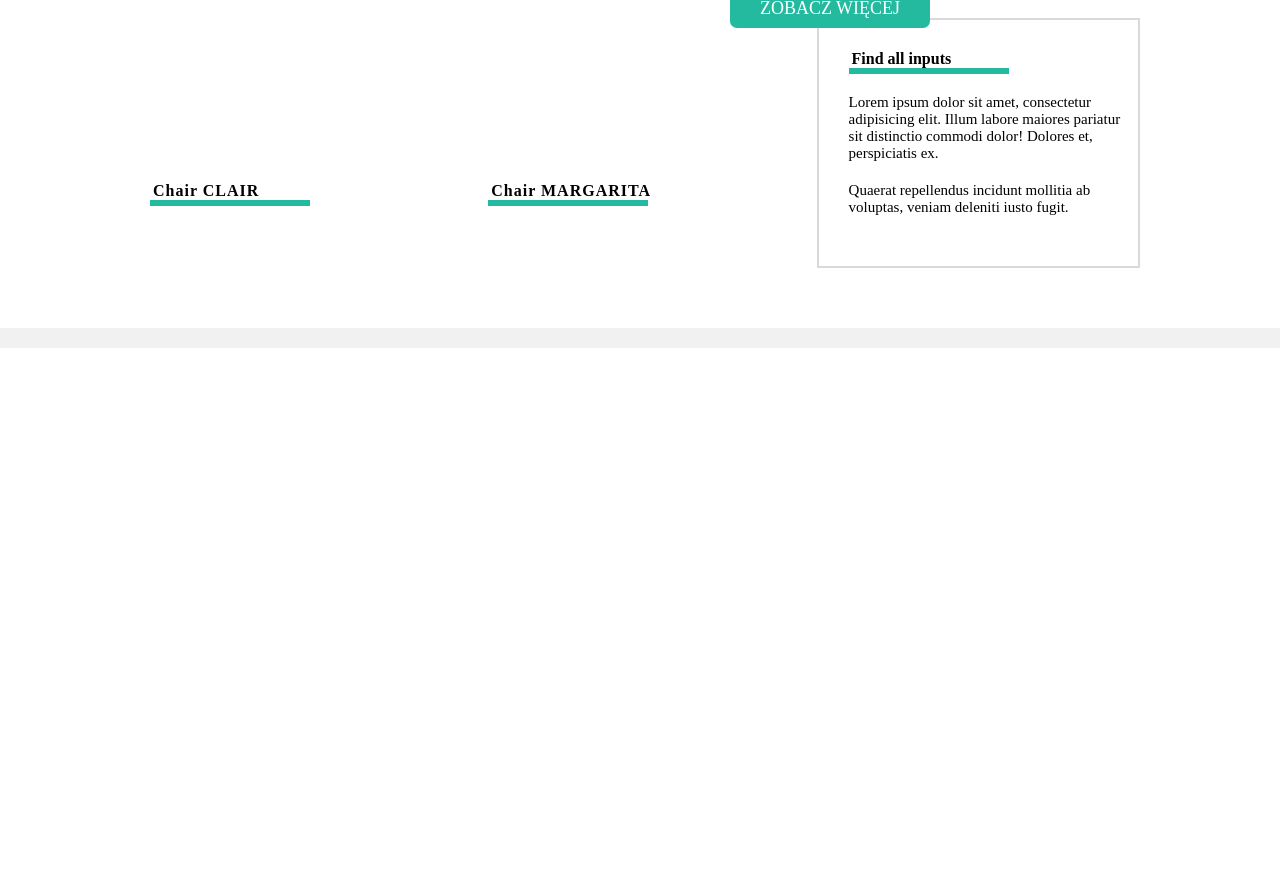
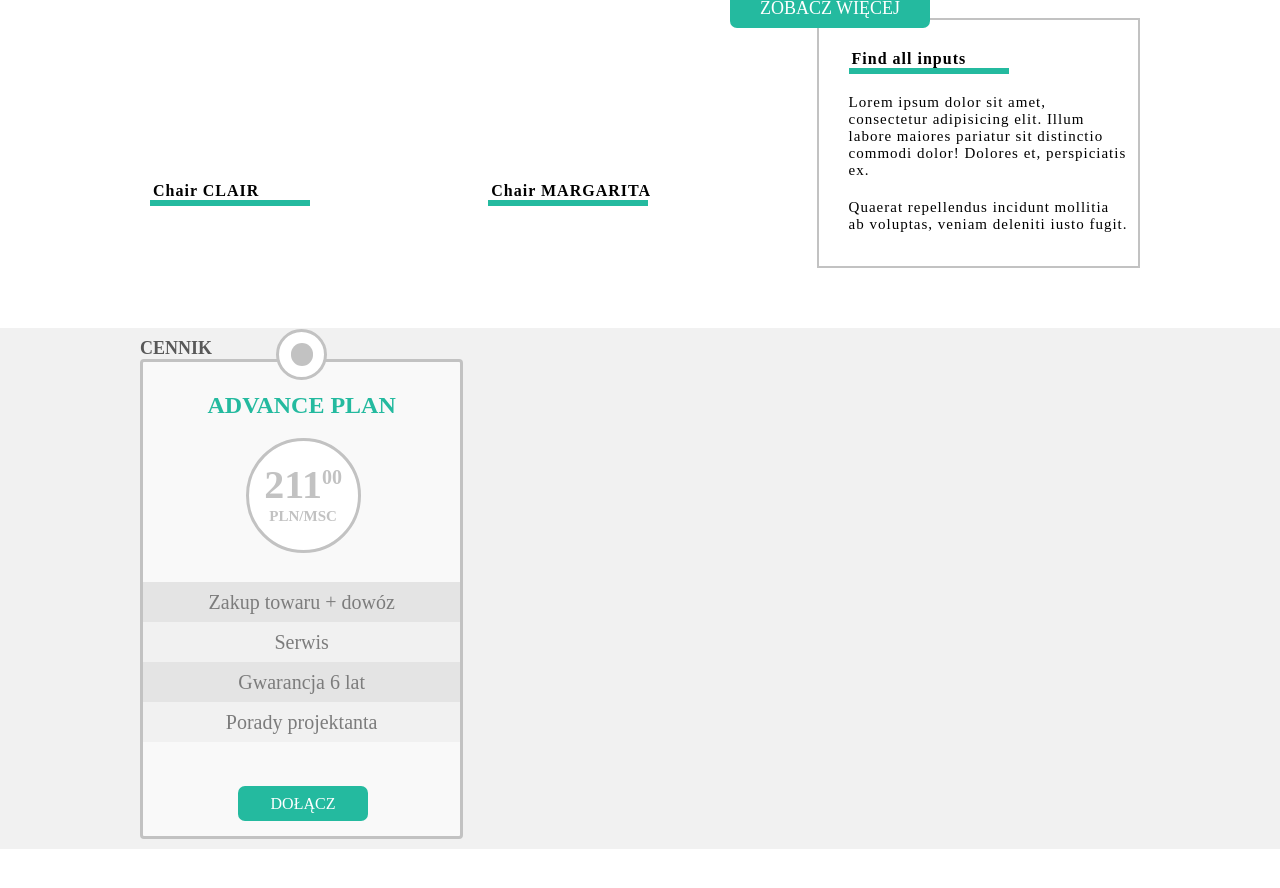
Before and after one commit to be2wa/Sit-on-Chair, a plain HTML site: page index.html in a window 1280 px wide. Shown: the part 338-1226 px from the top of the page. Before the commit the page ends 800 px from the top, so only its background shows below. Drawn offline with Linux system fonts and the light colour scheme; a web font is replaced by a local one.

Commit message:
price plan box done

```diff
--- a/css/style.css
+++ b/css/style.css
@@ -223,16 +223,16 @@ button#more {
     border-color: transparent;
 }
 
-button#more:visited {
+button:visited {
     outline: none;  /* cannot deal with the ugly border when visited */
 }
 
-button#more:hover {
+button:hover {
     cursor: pointer;
     box-shadow: 0 0 5px #24ba9f;
 }
 
-button#more:active {
+button:active {
     outline: none;
     bottom: -41px;  /* it works, but i feel this is messy */
 }
@@ -251,6 +251,7 @@ button#more:active {
     width: 32.33%;
     height: 250px;
     float: left;
+    letter-spacing: 1px;
 }
 
 .label {
@@ -259,7 +260,7 @@ button#more:active {
     background: rgba(255, 255, 255, 0.5);
     position: absolute;
     top: 57%;
-    letter-spacing: 1px;
+
     padding-left: 10px;
     padding-top: 20px;
     line-height: 120%;
@@ -292,11 +293,11 @@ button#more:active {
     padding-top: 30px;
     padding-left: 30px;
     padding-right: 10px;
-    border: 2px solid #d9d9d9;
+    border: 2px solid #c2c2c2;
     margin-left: 10px;
 }
 
-.choose_box h3 {
+.choose_box h4 {
     padding-left: 3px;
     font-size: 16px;
 }
@@ -311,6 +312,125 @@ button#more:active {
     width: 100%;
 }
 
+#pricing h2 {
+    font-size: 18px;
+    color: #585858;
+}
+
+.price_tag_box {
+    float: left;
+    width: 32.33%;
+    height: 480px;
+}
+
+.price_tag {
+    width: 100%;
+    height: 100%;
+    position: relative;
+    background-color: #f9f9f9;
+    border: 3px solid #c2c2c2;
+    border-radius: 4px;
+    text-align: center;
+}
+
+.price_tag_hanger_out {
+    position: absolute;
+    border-radius: 50%;
+    width: 51px;
+    height: 51px;
+    left: 42%;
+    top: -7%;
+    border: 3px solid #c2c2c2;
+    background-color: #fff;
+}
+
+.price_tag_hanger_in {
+    position: relative;
+    border-radius: 50%;
+    width: 50%;
+    height: 50%;
+    top: 25%;
+    left: 25%;
+    background-color: #c2c2c2;
+}
+
+.price_tag h3 {
+    color: #24ba9f;
+    font-weight: 700;
+    font-size: 24px;
+    padding-top: 30px;
+}
+
+.price_circle {
+    position: absolute;
+    width: 115px;
+    height: 115px;
+    border: 3px solid #c2c2c2;
+    background-color: #fff;
+    border-radius: 50%;
+    top: 16%;
+    left: 32.33%;
+}
+
+.price_circle p:first-child {
+    color: #c2c2c2;
+    font-weight: 700;
+    font-size: 40px;
+    padding-top: 20px;
+}
+
+.price_circle p:last-child {
+    color: #c2c2c2;
+    font-weight: 700;
+    font-size: 15px;
+}
+
+.price_circle p sup {
+    font-size: 50%;
+}
+
+ul.pricing_features {
+    position: absolute;
+    top: 220px;
+    list-style-type: none;
+    font-size: 18px;
+    color: #585858;
+    width: 100%;
+}
+
+ul.pricing_features li {
+    height: 40px;
+    line-height: 200%;
+    font-size: 20px;
+    color: #7c7c7c;
+}
+
+ul.pricing_features li:nth-child(2n+1) {
+    background-color: #e4e4e4;
+}
+
+ul.pricing_features li:nth-child(2n+2) {
+    background-color: #f1f1f1;
+}
+
+button.join {
+    position: absolute;
+    bottom: 15px;
+    left: 95px;
+    width: 130px;
+    height: 35px;
+    font-weight: 400;
+    font-size: 16px;
+    color: #fff;
+    background-color: #24ba9f;
+    border-radius: 7px;
+    border-color: transparent;
+}
+
+button.join:active {
+    bottom: 14px;
+}
+
 #contact {
     background: #fff;
     width: 100%;
--- a/index.html
+++ b/index.html
@@ -46,18 +46,18 @@
             <div class = "row" id = "choose_row">
                 <div class = "choose_box" id = "box_1">
                     <div class = "label">
-                        <h3>Chair CLAIR</h3>
+                        <h4>Chair CLAIR</h4>
                         <div class = "small_bar"></div>
                     </div>
                 </div>
                 <div class = "choose_box" id = "box_2">
                     <div class = "label">
-                        <h3>Chair MARGARITA</h3>
+                        <h4>Chair MARGARITA</h4>
                         <div class = "small_bar"></div>
                     </div>
                 </div>
                 <div class = "choose_box" id = "box_3">
-                    <h3>Find all inputs</h3>
+                    <h4>Find all inputs</h4>
                     <div class = "small_bar"></div>
                     <p>Lorem ipsum dolor sit amet, consectetur adipisicing elit. Illum labore maiores pariatur      sit distinctio commodi dolor! Dolores et, perspiciatis ex.
                     </p>
@@ -67,7 +67,31 @@
         </article>
     </section>
     <section id = "pricing">
-        <article class = "main_width"></article>
+        <article class = "main_width">
+            <h2>CENNIK</h2>
+            <div class = "big_bar"></div>
+            <div class = "row">
+                <div class = "price_tag_box">
+                    <div class = "price_tag">
+                        <div class = "price_tag_hanger_out">
+                            <div class = "price_tag_hanger_in"></div>
+                        </div>
+                        <h3>ADVANCE PLAN</h3>
+                        <div class = "price_circle">
+                            <p>211<sup>00</sup></p>
+                            <p>PLN/MSC</p>
+                        </div>
+                        <ul class = "pricing_features">
+                            <li>Zakup towaru + dowóz</li>
+                            <li>Serwis</li>
+                            <li>Gwarancja 6 lat</li>
+                            <li>Porady projektanta</li>
+                        </ul>
+                        <button class = "join" type = "button">DOŁĄCZ</button>
+                    </div>
+                </div>
+            </div>
+        </article>
     </section>
     <section id = "contact">
         <article class = "main_width"></article>
```
